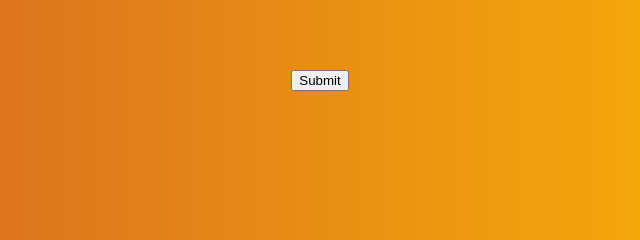
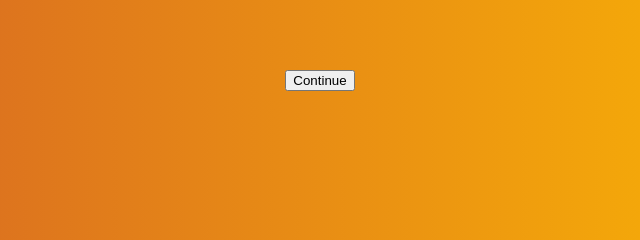
Before and after one commit to VariableKay/MafEngine, a plain HTML site: page index.html in a window 1280 px wide. Shown: the part 405-645 px from the top of the page, 320-960 px from the left. Drawn offline with Linux system fonts and the light colour scheme; a web font is replaced by a local one.

Commit message:
Update index.html

```diff
--- a/index.html
+++ b/index.html
@@ -21,5 +21,5 @@
   <option value="graphs">Statistics and graphs</option>
   </select></h1>
 <script type="text/javascript" src="calculate.js"></script>
-<h1><button type="button" onclick="calculate();">Submit</button><h1>
+<h1><button type="button" onclick="calculate();">Continue</button><h1>
 </body>
```
